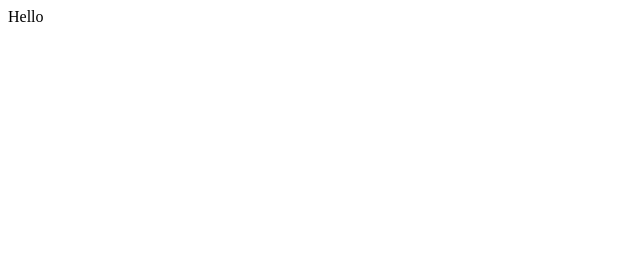
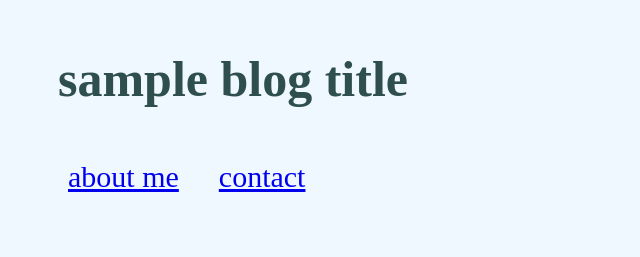
Before and after one commit to 4722112/2024WebEngineering_4722112, a plain HTML site: page index.html in a window 1280 px wide. Shown: the whole page, without its empty margins (0-640 px from the left). Drawn offline with Linux system fonts and the light colour scheme.

Commit message:
kadaimororo

```diff
--- /dev/null
+++ b/css/main.css
@@ -0,0 +1,25 @@
+body {
+    background-color: aliceblue;
+}
+
+section {
+    margin: 50px;
+}
+
+h1 {
+    font-size: 50px;
+    font-weight: bold;
+    color: darkslategray;
+}
+
+ul{
+    display: flex;
+    padding-left: 0;
+}
+
+li{
+    list-style: none;
+    margin-right: 20px;
+    padding: 10px;
+    font-size: 30px;
+}
--- a/index.html
+++ b/index.html
@@ -1 +1,17 @@
-Hello
+<!DOCTYPE html>
+<html lang="ja">
+    <head>
+        <meta charset="UTF-8">
+        <link rel="stylesheet" href="css/main.css">
+        <title>sample blog</title>
+    </head>
+    <body>
+        <section>
+            <h1>sample blog title</h1>
+            <ul>
+                <li><a href="pages/kadai.html">about me</a></li>
+                <li><a href="pages/contact.html">contact</a></li>
+            </ul>
+        </section>
+    </body>
+</html>
```
Also changed, not shown: pages/kadai.html (added, +1 -0 lines), pages/kadai2.html (added, +1 -0 lines).
